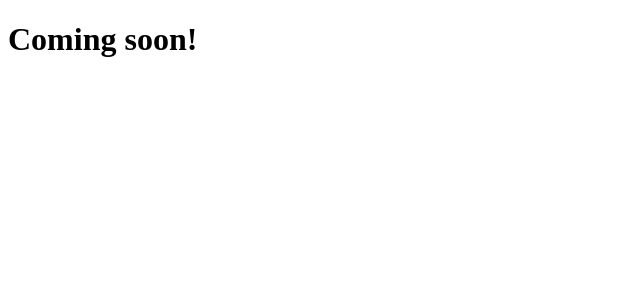
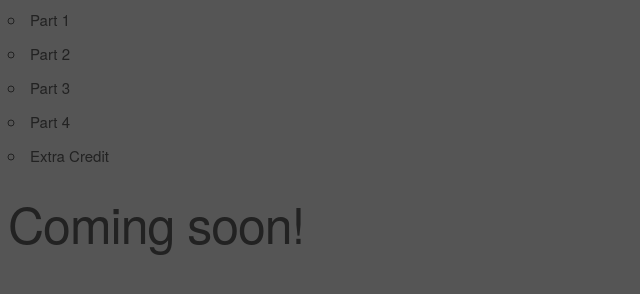
Before and after one commit to rodartecode/Web, a plain HTML site: page CNIT133/hw2.html in a window 1280 px wide. Shown: the whole page, without its empty margins (0-640 px from the left). Drawn offline with Linux system fonts and the light colour scheme.

Commit message:
CNIT133HW2

```diff
--- a/CNIT133/hw2.html
+++ b/CNIT133/hw2.html
@@ -6,10 +6,20 @@
     <meta name="viewport" content="width=device-width, initial-scale=1.0">
     <meta http-equiv="X-UA-Compatible" content="ie=edge">
     <meta name="description" content="Coming soon">
+    <link rel="stylesheet" href="default.css">
     <title>Homework 2</title>
 </head>
 
 <body>
+    <nav>
+        <ul>
+            <li>Part 1</li>
+            <li>Part 2</li>
+            <li>Part 3</li>
+            <li>Part 4</li>
+            <li>Extra Credit</li>
+        </ul>
+    </nav>
     <h1>Coming soon!</h1>
 </body>
 
```
Also changed, not shown: 5 other files.
